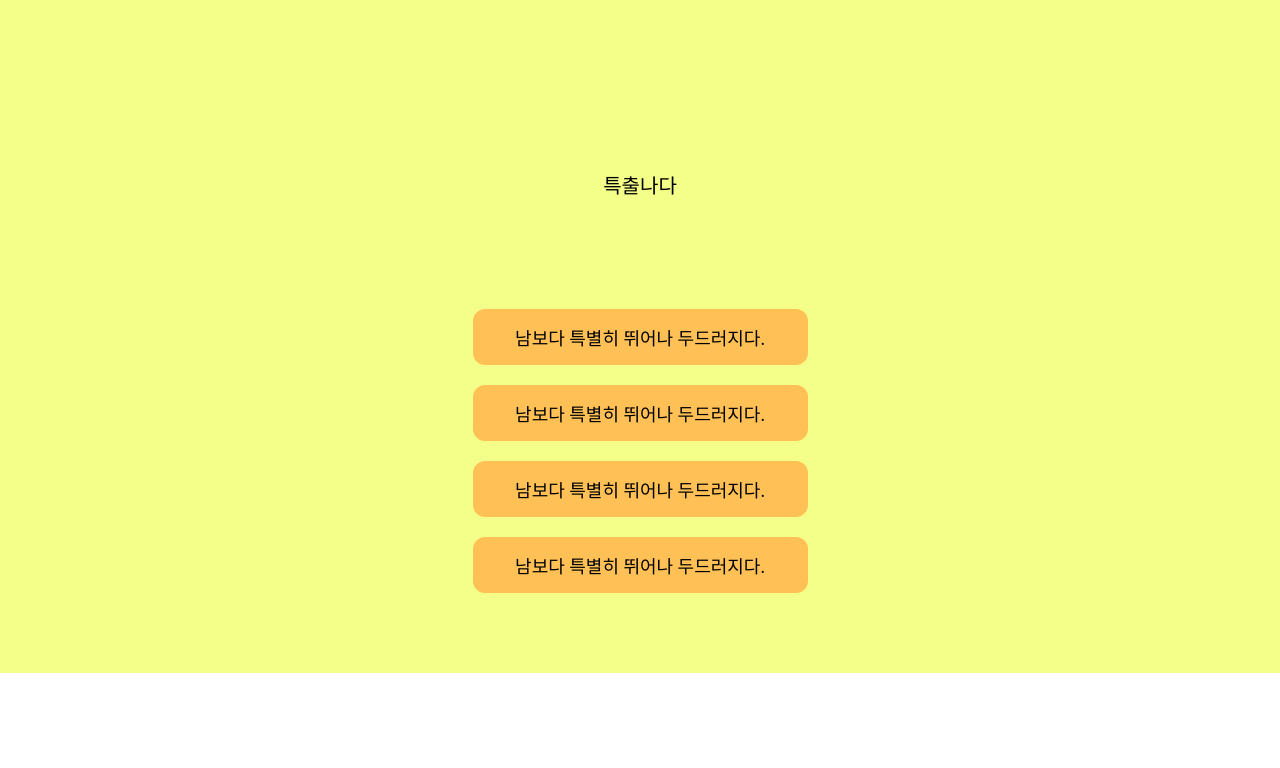
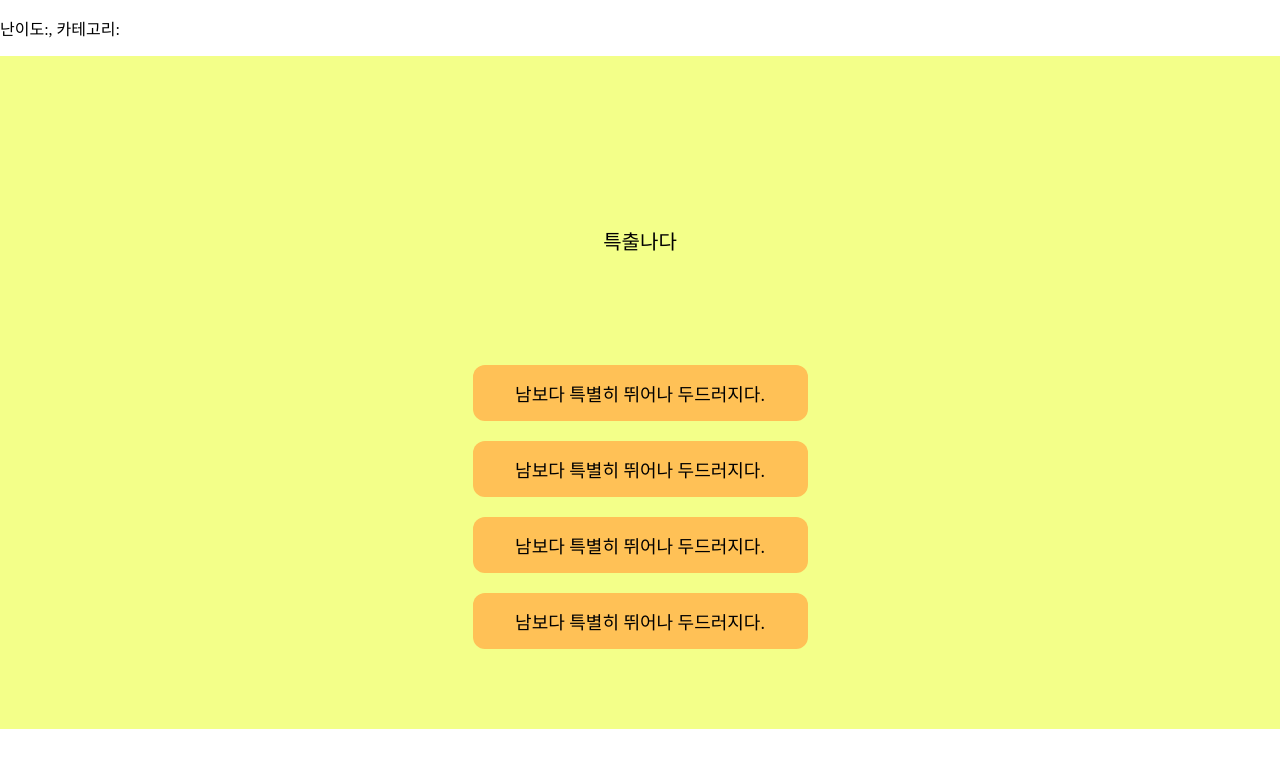
Before and after one commit to yunbini/DdokTo, a React (Vite) app: page /WordMultiCho in a window 1280 px wide. Shown: the top 768 px of the page. Built offline with nearby package versions, Linux system fonts and the light colour scheme; no server answers.

Commit message:
chatbot진짜끝끝

```diff
--- a/src/pages/Category.jsx
+++ b/src/pages/Category.jsx
@@ -1,11 +1,8 @@
-import React from "react";
 import StandingRabit from "../assets/standingRabit.png"
 import styled from "styled-components";
 import CategoryBox from "../components/category/CategoryBox";
 import PaddingBox from "../components/PaddingBox";
-import axios from "axios";
-import ChatBot from "./ChatBot";
-import { useNavigate } from "react-router-dom";
+import { useNavigate,useLocation } from "react-router-dom";
 
 const StyledBack = styled.div`
         background-color:#F3FF89;
@@ -21,8 +18,11 @@ function Category(){
 
     const navigate = useNavigate();
 
+    const location = useLocation();
+    const userId = location.state;
+
     const CateSubmit = (category) => {
-        navigate('/ChatBot',{state:{category}})
+        navigate('/ChatBot',{state:{category,userId}})
     }
 
 
--- a/src/pages/ChatBot.jsx
+++ b/src/pages/ChatBot.jsx
@@ -46,19 +46,19 @@ const MessageWrapper = styled.div`
 function ChatBot(){
     const navigate = useNavigate();
     const location = useLocation();
-    const category = location.state;
+    const {category,userId} = location.state
     const [messages,setMessages] = useState([]);
     const [predictGrade,setPredictGrade] = useState({
         answers:[]
     });
     const [form,setForm] = useState({
         answer:"",
-        category:category.category
+        category:category
     });
 
     const StartChat = async() =>{
             try{
-            const response = await axios.post('https://server-gxfs.onrender.com/chat/start_chat',category);
+            const response = await axios.post('https://server-gxfs.onrender.com/chat/start_chat',{category});
              console.log('사용자 등록:',response.data);
              setMessages([{sender:"bot",text: response.data.question}])
 
@@ -102,10 +102,11 @@ function ChatBot(){
                 botMessage = {sender:"bot",text:response.data.ending_message};
                 setMessages([...newMessage,botMessage]);
 
-                await axios.post('https://server-gxfs.onrender.com/grade/predict_grade_bulk', {
+                const res = await axios.post('https://server-gxfs.onrender.com/grade/predict_grade_bulk', {
                     answers: userMessages
                 });
-                navigate("/WordMultiCho");
+                const level = res.data.label_index === 1 ? 3 : 1;
+                navigate("/WordMultiCho",{state:{category,level,userId}});
             }
 
             setForm({...form,answer:""});
--- a/src/pages/Login.jsx
+++ b/src/pages/Login.jsx
@@ -1,5 +1,4 @@
-import React from "react";
-import { useNavigate } from "react-router-dom";
+import { useNavigate,useLocation } from "react-router-dom";
 import axios from "axios";
 import InputBox from "../components/Login/InputBox";
 import PaddingBox from "../components/PaddingBox";
@@ -39,8 +38,9 @@ function Login(){
             );
             // 성공적인 응답 처리
             console.log('사용자 등록:', response.data);
+            const user_id = response.data.user_id;
             alert("로그인이 완료되었습니다.");
-            navigate("/Category");
+            navigate("/Category",{state:{user_id}});
         } catch (error) {
             // 에러 처리
             console.error('사용자 등록 에러:', error);
--- a/src/pages/WordMultiChoice.jsx
+++ b/src/pages/WordMultiChoice.jsx
@@ -1,8 +1,35 @@
-import React from "react";
 import MultiChoice from "../components/multiChoice/MultiChoice";
+import { useEffect,useState } from "react";
+import { useNavigate,useLocation } from "react-router-dom";
+import axios from "axios";
 
 function WordMultiChoice(){
+
+    const location = useLocation();
+    const navigate = useNavigate();
+    const { level, category, userId } = location.state || {};
+
+    useEffect(()=>{
+           const StudyWords = async() =>{
+            try{
+            const response = await axios.get('https://server-gxfs.onrender.com/api/words',
+                {
+                    params:{category,level}
+                }
+            );
+             console.log('사용자 등록:',response);
+            }
+            catch(error){
+                console.error('사용자 등록 에러:',error);
+                alert('단어 불러오기 실패');
+            }
+            };
+            StudyWords();
+        },[category,level])
+
     return(
+        <>
+            <p>난이도:{level}, 카테고리:{category}</p>
             <MultiChoice
                 main={'특출나다'}
                 choice1={'남보다 특별히 뛰어나 두드러지다.'}
@@ -10,6 +37,7 @@ function WordMultiChoice(){
                 choice3={'남보다 특별히 뛰어나 두드러지다.'}
                 choice4={'남보다 특별히 뛰어나 두드러지다.'}
             />
+        </>
     )
 }
 export default WordMultiChoice;
```
Lines whose indentation alone changed are shown as unchanged.
